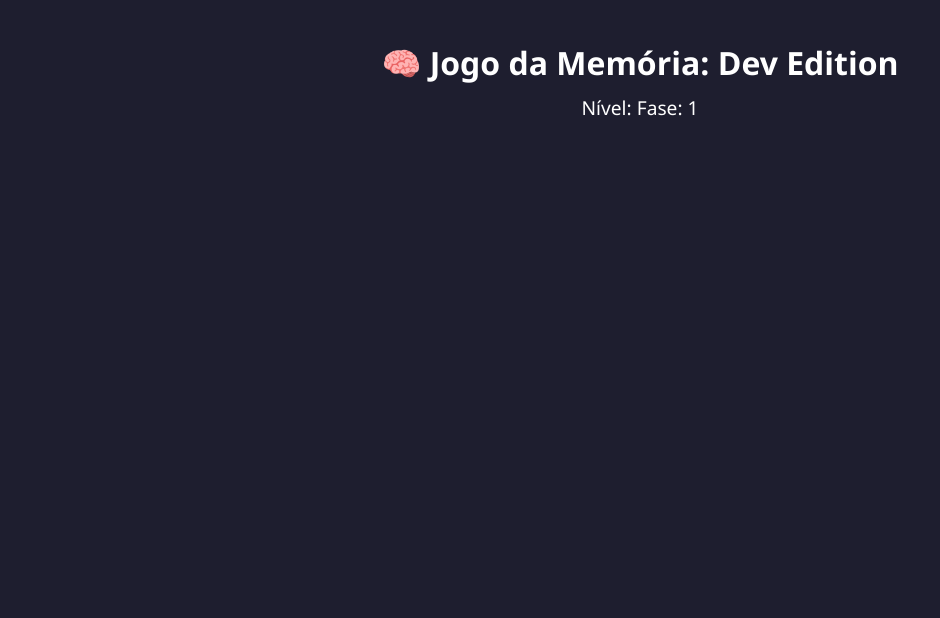
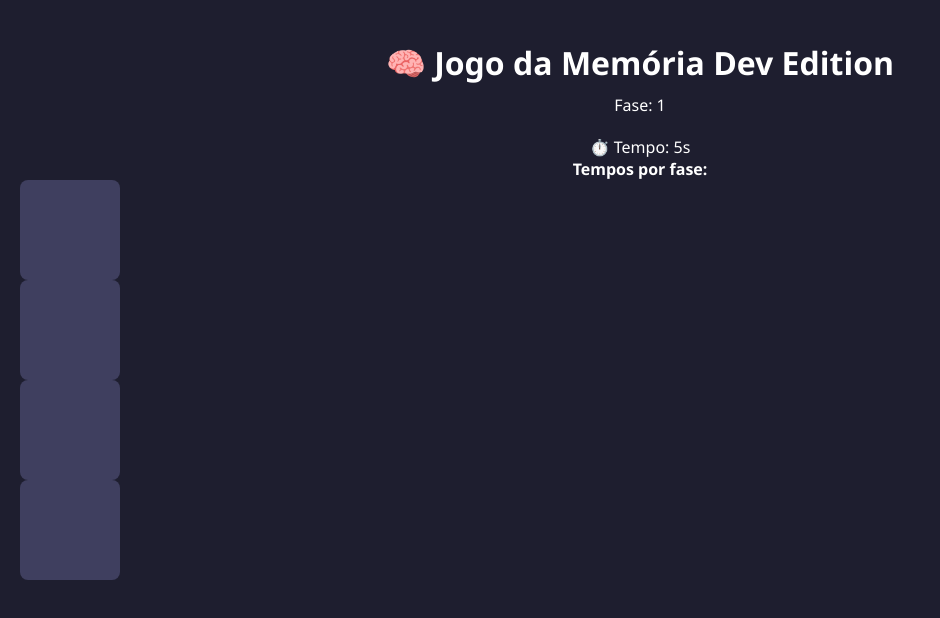
Before and after one commit to LaloWehklage/MemoryDev, a plain HTML site: page index.html in a window 1280 px wide. Shown: the whole page, without its empty margins (0-940 px from the left). Drawn offline with Linux system fonts and the light colour scheme.

Commit message:
Update index.html

```diff
--- a/index.html
+++ b/index.html
@@ -1,16 +1,18 @@
 <!DOCTYPE html>
 <html lang="pt-br">
 <head>
-  <meta charset="UTF-8">
-  <meta name="viewport" content="width=device-width, initial-scale=1.0">
-  <title>Jogo da Memória Dev</title>
-  <link rel="stylesheet" href="style.css">
+  <meta charset="UTF-8" />
+  <meta name="viewport" content="width=device-width, initial-scale=1.0"/>
+  <title>Jogo da Memória Dev Edition</title>
+  <link rel="stylesheet" href="style.css" />
 </head>
 <body>
-  <h1>🧠 Jogo da Memória: Dev Edition</h1>
-  <div id="level-info">Nível: <span id="level">1</span></div>
-  <div id="gameBoard" class="game-board"></div>
+  <h1>🧠 Jogo da Memória Dev Edition</h1>
+  <div id="level">Fase: 1</div>
   <div id="message"></div>
+  <div id="timer">⏱️ Tempo: 0s</div>
+  <div id="phaseTimes"><strong>Tempos por fase:</strong></div>
+  <div id="gameBoard"></div>
   <script src="script.js"></script>
 </body>
 </html>
```
